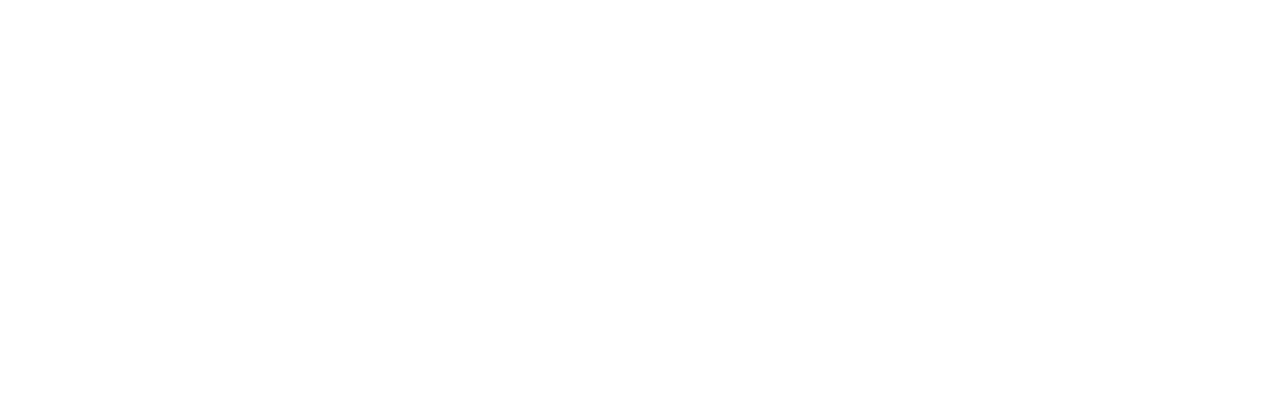
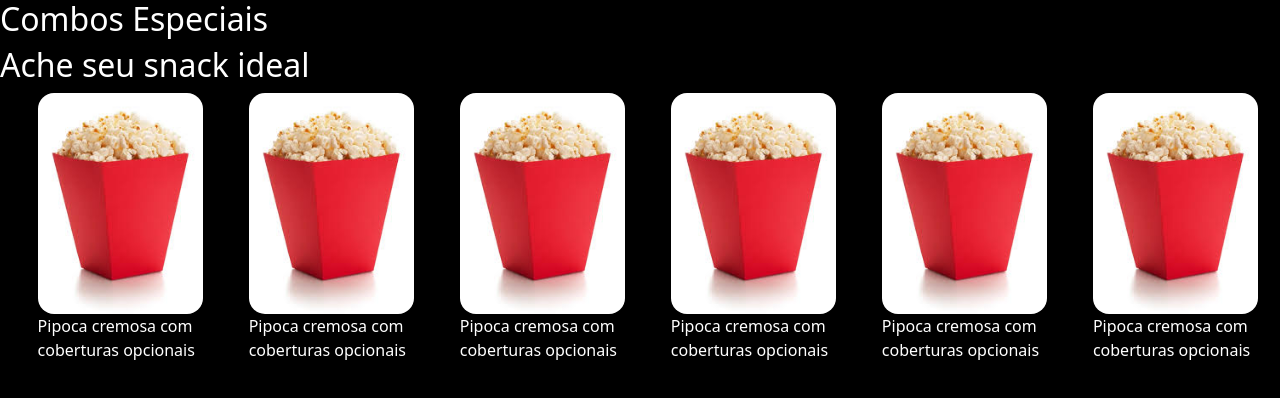
Before and after one commit to vc-franca/Projeto_Frontend, a Next.js app in the folder projeto_frontend/: page /snackbar in a window 1280 px wide. Shown: the top 398 px of the page. Built offline with nearby package versions, Linux system fonts and the light colour scheme.

Commit message:
row de snacks feita

```diff
--- a/projeto_frontend/src/app/globals.css
+++ b/projeto_frontend/src/app/globals.css
@@ -1,5 +1,5 @@
 :root {
-  --background: #ffffff;
+  --background: #00000000;
   --foreground: #171717;
 }
 
@@ -12,7 +12,10 @@
 
 html,
 body {
-  max-width: 100vw;
+  min-height: 100vh;
+  width: 100%;
+  margin: 0;
+  padding: 0;
   overflow-x: hidden;
 }
 
--- a/projeto_frontend/src/app/layout.js
+++ b/projeto_frontend/src/app/layout.js
@@ -18,11 +18,11 @@
 
 export default function RootLayout({ children }) {
   return (
-    <html lang="en">
+    <html lang="pt-br">
       <head>
         <link href="https://cdn.jsdelivr.net/npm/bootstrap@5.3.3/dist/css/bootstrap.min.css" rel="stylesheet" integrity="sha384-QWTKZyjpPEjISv5WaRU9OFeRpok6YctnYmDr5pNlyT2bRjXh0JMhjY6hW+ALEwIH" crossOrigin="anonymous"></link>
       </head>
-      <body className={`${geistSans.variable} ${geistMono.variable}`}>
+      <body className={`${geistSans.variable} ${geistMono.variable}`} style={{ minHeight: "100vh" }}>
         {children}
       </body>
     </html>
--- a/projeto_frontend/src/app/snackbar/page.jsx
+++ b/projeto_frontend/src/app/snackbar/page.jsx
@@ -1,53 +1,81 @@
-export default function SnackBar() {
+export default function Snackbar() {
 
     const snacks = [
         {
             id: 1,
             nome: 'pipoca',
             preco: 25.50,
-            desc: '',
-            img: '',
+            desc: 'Pipoca cremosa com coberturas opcionais',
+            img: '/pipoca.jfif',
         },
         {
             id: 2,
             nome: 'pipoca',
             preco: 25.50,
-            desc: '',
-            img: '',
+            desc: 'Pipoca cremosa com coberturas opcionais',
+            img: '/pipoca.jfif',
         },
         {
             id: 3,
             nome: 'pipoca',
             preco: 25.50,
-            desc: '',
-            img: '',
+            desc: 'Pipoca cremosa com coberturas opcionais',
+            img: '/pipoca.jfif',
         },
         {
             id: 4,
             nome: 'pipoca',
             preco: 25.50,
-            desc: '',
-            img: '',
+            desc: 'Pipoca cremosa com coberturas opcionais',
+            img: '/pipoca.jfif',
         },
         {
             id: 5,
             nome: 'pipoca',
             preco: 25.50,
-            desc: '',
-            img: '',
+            desc: 'Pipoca cremosa com coberturas opcionais',
+            img: '/pipoca.jfif',
         },
         {
             id: 6,
             nome: 'pipoca',
             preco: 25.50,
-            desc: '',
-            img: '',
+            desc: 'Pipoca cremosa com coberturas opcionais',
+            img: '/pipoca.jfif',
         },
     ];
 
-    return(
-        <section className="">
-            <div></div>
-        </section>
+    const combos = [
+        {
+            id: 1,
+            nome: 'pipoca',
+            preco: 25.50,
+            desc: 'Pipoca cremosa com coberturas opcionais',
+            img: '/pipoca.jfif',
+        },
+    ];
+
+    return (
+        <div className="bg-black text-white" style={{ minHeight: "100vh" }}>
+            <section>
+                <h2>Combos Especiais</h2>
+
+                <div>
+
+                </div>
+            </section>
+            <section>
+                <h2>Ache seu snack ideal</h2>
+                <div className="row mr-3 d-flex justify-content-center" style={{ marginLeft: "2%", gap: "0.3" }}>
+                    {snacks.map((snack) => (
+                        <div key={snack.id} className="col w-180">
+                            <img src={snack.img} alt={snack.name} className="rounded-4" style={{ width: "165px" }} />
+                            <p>{snack.desc}</p>
+                            <div>{snack.name}</div>
+                        </div>
+                    ))}
+                </div>
+            </section>
+        </div>
     );
 }
```
Also changed, not shown: projeto_frontend/public/pipoca.jfif (added).
